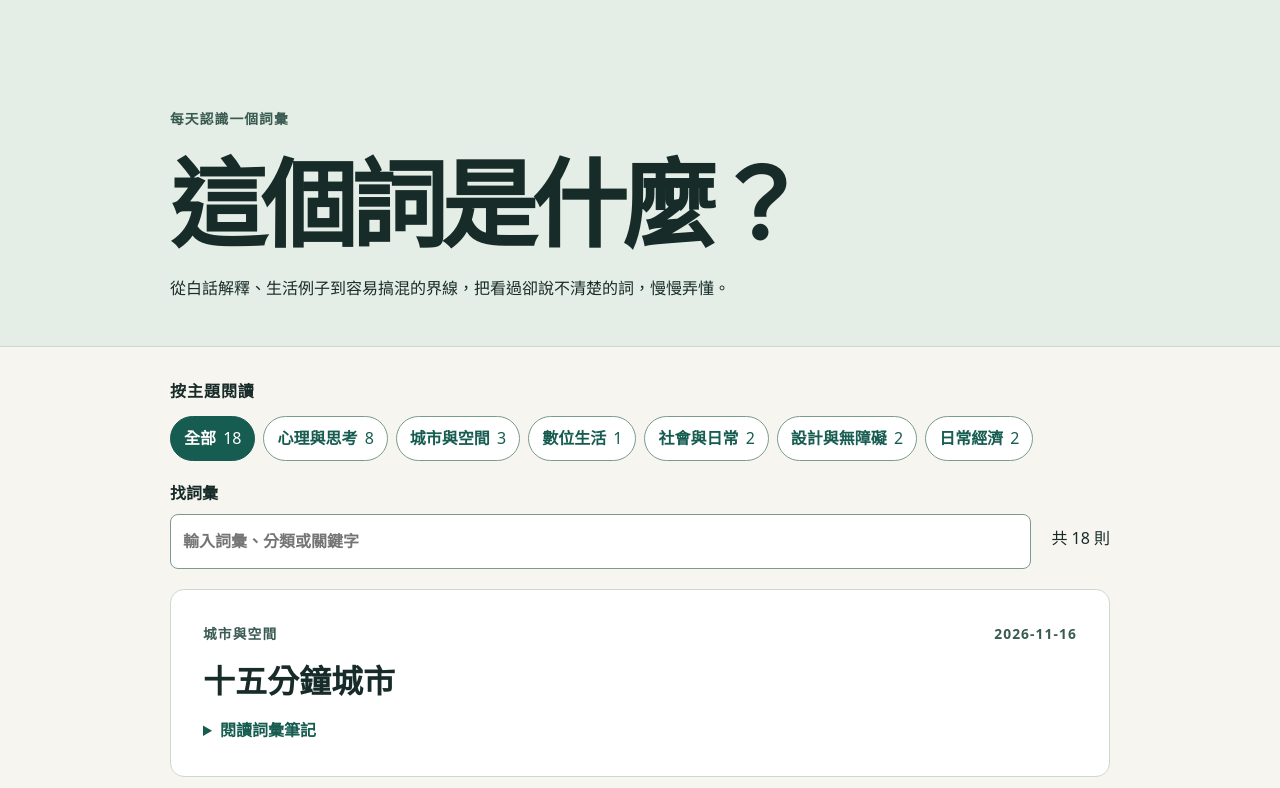
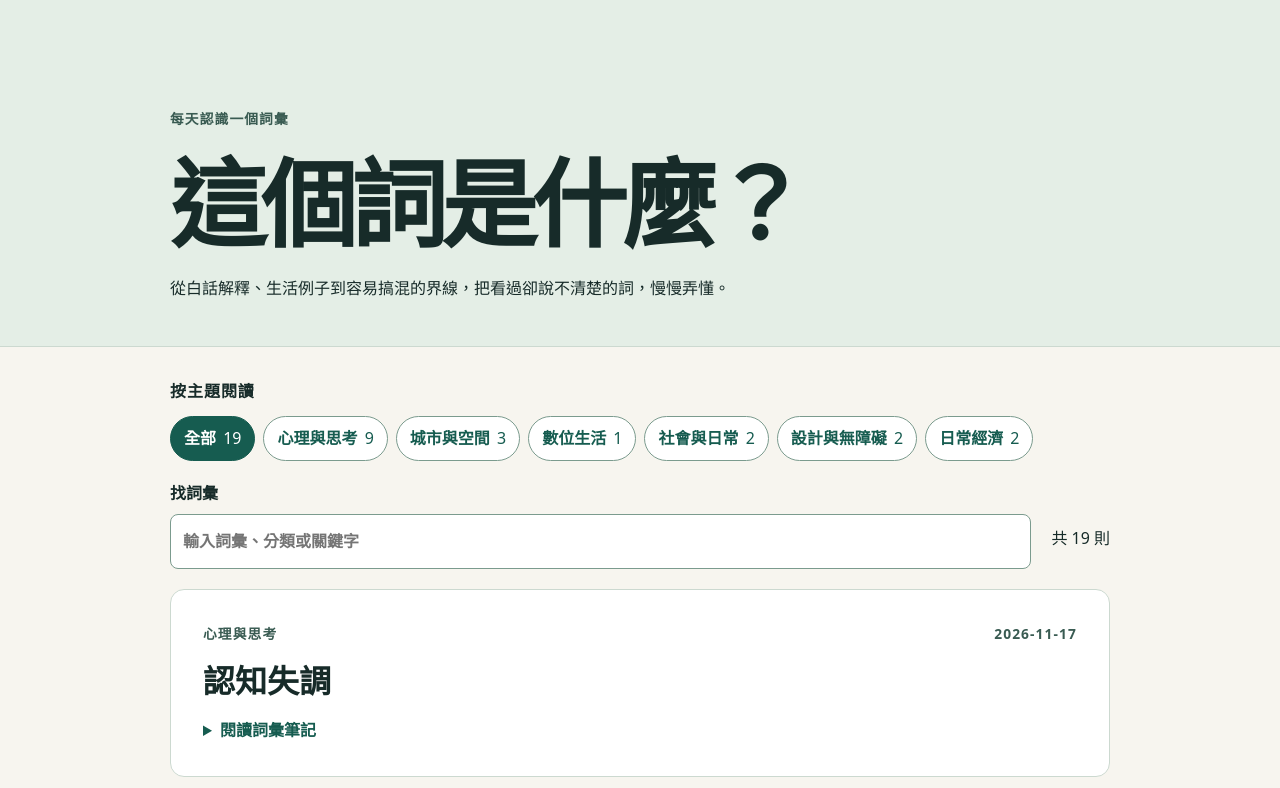
Before and after one commit to tooooodayistheday-maker/what-is-this-word, a plain HTML site: page index.html in a window 1280 px wide. Shown: the top 788 px of the page. Drawn offline with Linux system fonts and the light colour scheme.

Commit message:
Update published vocabulary archive

```diff
--- a/index.html
+++ b/index.html
@@ -19,9 +19,15 @@ window.dataLayer.push({'gtm.start':Date.now(),event:'gtm.js'});
 <body>
 <header><div><p class="eyebrow">每天認識一個詞彙</p><h1>這個詞是什麼？</h1><p>從白話解釋、生活例子到容易搞混的界線，把看過卻說不清楚的詞，慢慢弄懂。</p></div></header>
 <main>
-<div class="categories" aria-labelledby="category-title"><h2 id="category-title">按主題閱讀</h2><div class="filters" role="group" aria-label="詞彙分類"><button type="button" data-filter="all" aria-pressed="true">全部 <span>18</span></button><button type="button" data-filter="psychology" aria-pressed="false">心理與思考 <span>8</span></button><button type="button" data-filter="urban" aria-pressed="false">城市與空間 <span>3</span></button><button type="button" data-filter="digital" aria-pressed="false">數位生活 <span>1</span></button><button type="button" data-filter="society" aria-pressed="false">社會與日常 <span>2</span></button><button type="button" data-filter="design" aria-pressed="false">設計與無障礙 <span>2</span></button><button type="button" data-filter="everyday" aria-pressed="false">日常經濟 <span>2</span></button></div></div>
-<div class="controls"><label for="search">找詞彙<input id="search" type="search" placeholder="輸入詞彙、分類或關鍵字"></label><p id="count" aria-live="polite">共 18 則</p></div>
+<div class="categories" aria-labelledby="category-title"><h2 id="category-title">按主題閱讀</h2><div class="filters" role="group" aria-label="詞彙分類"><button type="button" data-filter="all" aria-pressed="true">全部 <span>19</span></button><button type="button" data-filter="psychology" aria-pressed="false">心理與思考 <span>9</span></button><button type="button" data-filter="urban" aria-pressed="false">城市與空間 <span>3</span></button><button type="button" data-filter="digital" aria-pressed="false">數位生活 <span>1</span></button><button type="button" data-filter="society" aria-pressed="false">社會與日常 <span>2</span></button><button type="button" data-filter="design" aria-pressed="false">設計與無障礙 <span>2</span></button><button type="button" data-filter="everyday" aria-pressed="false">日常經濟 <span>2</span></button></div></div>
+<div class="controls"><label for="search">找詞彙<input id="search" type="search" placeholder="輸入詞彙、分類或關鍵字"></label><p id="count" aria-live="polite">共 19 則</p></div>
 <div id="archive">
+<article id="term-018" data-category="psychology">
+<div class="meta"><span>心理與思考</span><time>2026-11-17</time></div>
+<h2><a href="#term-018">認知失調</a></h2>
+<details><summary>閱讀詞彙筆記</summary><section><h3>白話解釋</h3><p>認知失調是指個人的認知系統中，存在兩個以上相互矛盾的想法、信念或行為時，所引發的一種不愉快心理狀態。</p><p>這個概念最早由心理學家費斯汀格提出，它會像飢餓等生理驅力般激發動機，促使個體主動去減輕失調感受。</p></section><section><h3>生活例子</h3><p>自編示意：一名留學生帶著母國熟悉的學習習慣抵達歐洲，卻發現當地大學的規範與既有經驗產生了強烈衝突。</p><p>關鍵細節在於「過去習得的求學認知」與「當前環境的體制現實」互不一致，因而誘發了適應上的內在失調感。</p></section><section><h3>界線與觀察</h3><p>容易混淆的界線在於，認知失調並非單純的人際意見分歧，而是個人內在多個認知元素產生矛盾所造成的張力。</p><p>日常不妨嘗試進行結構化自我反思：當察覺心裡莫名彆扭時，靜下心檢視究竟是哪兩個認知或信念正在相互衝突。</p></section>
+<section><h3>資料來源</h3><ul><li><a href="https://dictionary.apa.org/cognitive-dissonance">cognitive dissonance – APA Dictionary of Psychology</a></li><li><a href="https://pubmed.ncbi.nlm.nih.gov/42990913/">Psychological pathways of intercultural adaptation among international students in Europe: identity negotiation and cognitive dissonance in counselling and mentoring contexts.</a></li></ul><a href="https://www.threads.com/@tooooodayistheday/post/Df1_eRPkybJ">查看 Threads 原文 ↗</a></section></details>
+</article>
 <article id="term-017" data-category="urban">
 <div class="meta"><span>城市與空間</span><time>2026-11-16</time></div>
 <h2><a href="#term-017">十五分鐘城市</a></h2>
```
